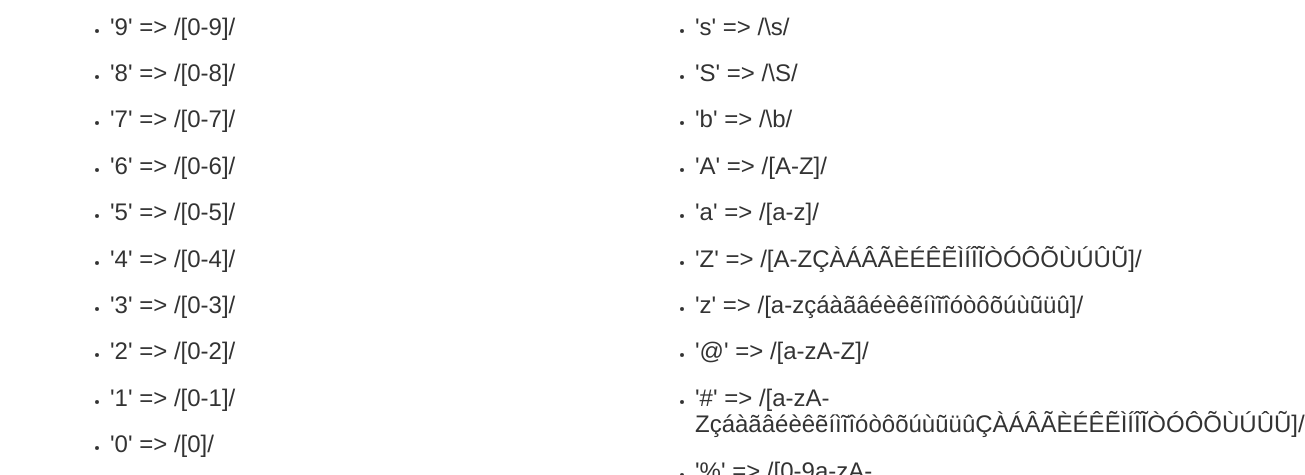
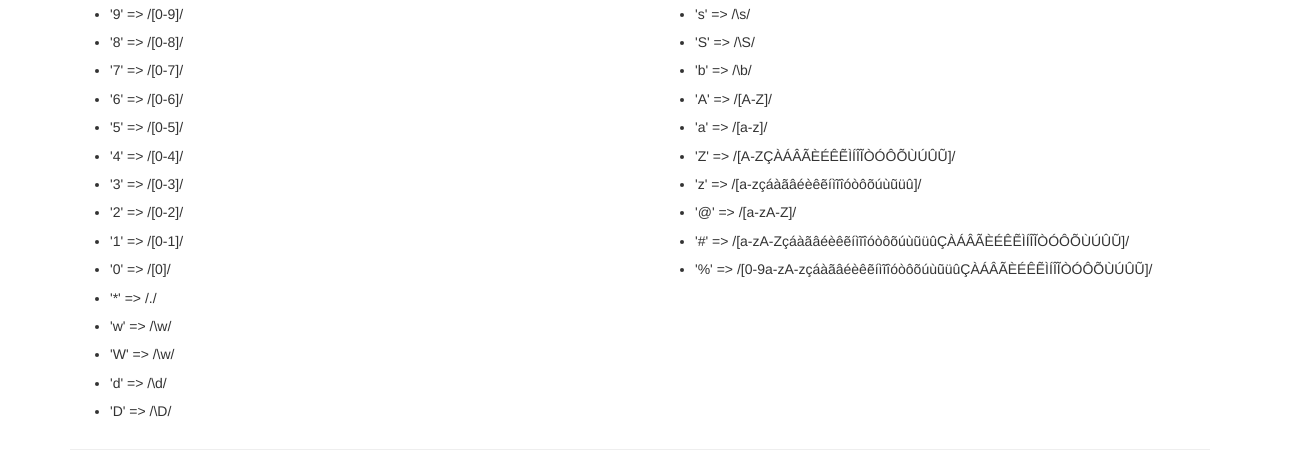
Before and after one commit to candreoliveira/candreoliveira.github.io, a website: page index.html at #/ngMask in a window 1280 px wide. Shown: the part 180-655 px from the top of the page, 1305 px wide, since content can reach past the window. Drawn offline with nearby package versions, Linux system fonts and the light colour scheme.

Commit message:
fix docs

```diff
--- a/views/ngMask.html
+++ b/views/ngMask.html
@@ -8,35 +8,35 @@
     <h2>Avaiable Patterns</h2>
     <div class="col-xs-6">
       <ul>
-        <li>  <h3> '9'  =>  /[0-9]/                                                 </h3> </li>
-        <li>  <h3> '8'  =>  /[0-8]/                                                 </h3> </li>
-        <li>  <h3> '7'  =>  /[0-7]/                                                 </h3> </li>
-        <li>  <h3> '6'  =>  /[0-6]/                                                 </h3> </li>
-        <li>  <h3> '5'  =>  /[0-5]/                                                 </h3> </li>
-        <li>  <h3> '4'  =>  /[0-4]/                                                 </h3> </li>
-        <li>  <h3> '3'  =>  /[0-3]/                                                 </h3> </li>
-        <li>  <h3> '2'  =>  /[0-2]/                                                 </h3> </li>
-        <li>  <h3> '1'  =>  /[0-1]/                                                 </h3> </li>
-        <li>  <h3> '0'  =>  /[0]/                                                   </h3> </li>
-        <li>  <h3> '*'  =>  /./                                                     </h3> </li>
-        <li>  <h3> 'w'  =>  /\w/                                                    </h3> </li>
-        <li>  <h3> 'W'  =>  /\w/                                                    </h3> </li>
-        <li>  <h3> 'd'  =>  /\d/                                                    </h3> </li>
-        <li>  <h3> 'D'  =>  /\D/                                                    </h3> </li>
+        <li>  <h5> '9'  =>  /[0-9]/                                                 </h5> </li>
+        <li>  <h5> '8'  =>  /[0-8]/                                                 </h5> </li>
+        <li>  <h5> '7'  =>  /[0-7]/                                                 </h5> </li>
+        <li>  <h5> '6'  =>  /[0-6]/                                                 </h5> </li>
+        <li>  <h5> '5'  =>  /[0-5]/                                                 </h5> </li>
+        <li>  <h5> '4'  =>  /[0-4]/                                                 </h5> </li>
+        <li>  <h5> '3'  =>  /[0-3]/                                                 </h5> </li>
+        <li>  <h5> '2'  =>  /[0-2]/                                                 </h5> </li>
+        <li>  <h5> '1'  =>  /[0-1]/                                                 </h5> </li>
+        <li>  <h5> '0'  =>  /[0]/                                                   </h5> </li>
+        <li>  <h5> '*'  =>  /./                                                     </h5> </li>
+        <li>  <h5> 'w'  =>  /\w/                                                    </h5> </li>
+        <li>  <h5> 'W'  =>  /\w/                                                    </h5> </li>
+        <li>  <h5> 'd'  =>  /\d/                                                    </h5> </li>
+        <li>  <h5> 'D'  =>  /\D/                                                    </h5> </li>
       </ul>
     </div>
     <div class="col-xs-6">
       <ul>
-        <li>  <h3> 's'  =>  /\s/                                                    </h3> </li>
-        <li>  <h3> 'S'  =>  /\S/                                                    </h3> </li>
-        <li>  <h3> 'b'  =>  /\b/                                                    </h3> </li>
-        <li>  <h3> 'A'  =>  /[A-Z]/                                                 </h3> </li>
-        <li>  <h3> 'a'  =>  /[a-z]/                                                 </h3> </li>
-        <li>  <h3> 'Z'  =>  /[A-ZÇÀÁÂÃÈÉÊẼÌÍÎĨÒÓÔÕÙÚÛŨ]/                            </h3> </li>
-        <li>  <h3> 'z'  =>  /[a-zçáàãâéèêẽíìĩîóòôõúùũüû]/                           </h3> </li>
-        <li>  <h3> '@'  =>  /[a-zA-Z]/                                              </h3> </li>
-        <li>  <h3> '#'  =>  /[a-zA-ZçáàãâéèêẽíìĩîóòôõúùũüûÇÀÁÂÃÈÉÊẼÌÍÎĨÒÓÔÕÙÚÛŨ]/   </h3> </li>
-        <li>  <h3> '%'  =>  /[0-9a-zA-zçáàãâéèêẽíìĩîóòôõúùũüûÇÀÁÂÃÈÉÊẼÌÍÎĨÒÓÔÕÙÚÛŨ]/</h3> </li>
+        <li>  <h5> 's'  =>  /\s/                                                    </h5> </li>
+        <li>  <h5> 'S'  =>  /\S/                                                    </h5> </li>
+        <li>  <h5> 'b'  =>  /\b/                                                    </h5> </li>
+        <li>  <h5> 'A'  =>  /[A-Z]/                                                 </h5> </li>
+        <li>  <h5> 'a'  =>  /[a-z]/                                                 </h5> </li>
+        <li>  <h5> 'Z'  =>  /[A-ZÇÀÁÂÃÈÉÊẼÌÍÎĨÒÓÔÕÙÚÛŨ]/                            </h5> </li>
+        <li>  <h5> 'z'  =>  /[a-zçáàãâéèêẽíìĩîóòôõúùũüû]/                           </h5> </li>
+        <li>  <h5> '@'  =>  /[a-zA-Z]/                                              </h5> </li>
+        <li>  <h5> '#'  =>  /[a-zA-ZçáàãâéèêẽíìĩîóòôõúùũüûÇÀÁÂÃÈÉÊẼÌÍÎĨÒÓÔÕÙÚÛŨ]/   </h5> </li>
+        <li>  <h5> '%'  =>  /[0-9a-zA-zçáàãâéèêẽíìĩîóòôõúùũüûÇÀÁÂÃÈÉÊẼÌÍÎĨÒÓÔÕÙÚÛŨ]/</h5> </li>
       </ul>
     </div>
   </div>
```
